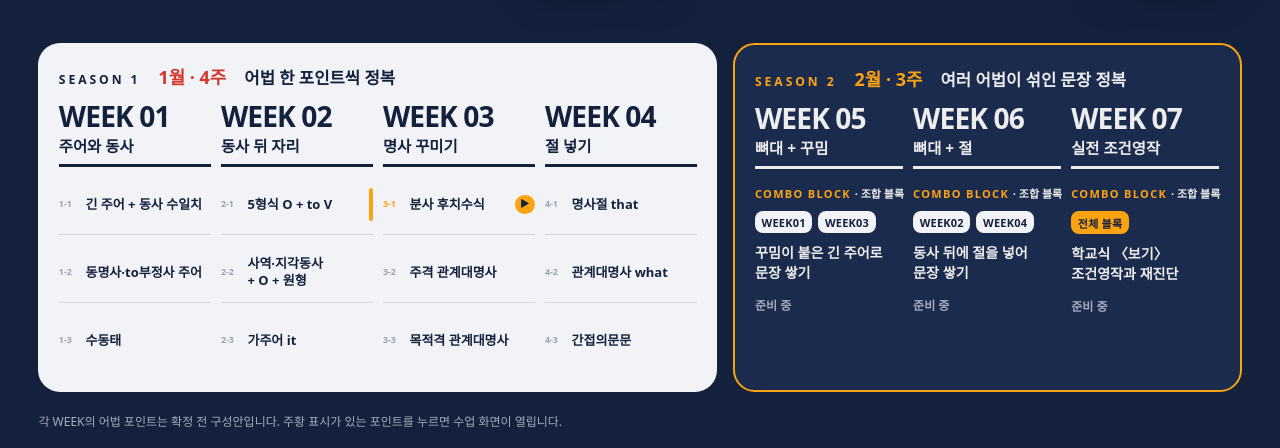
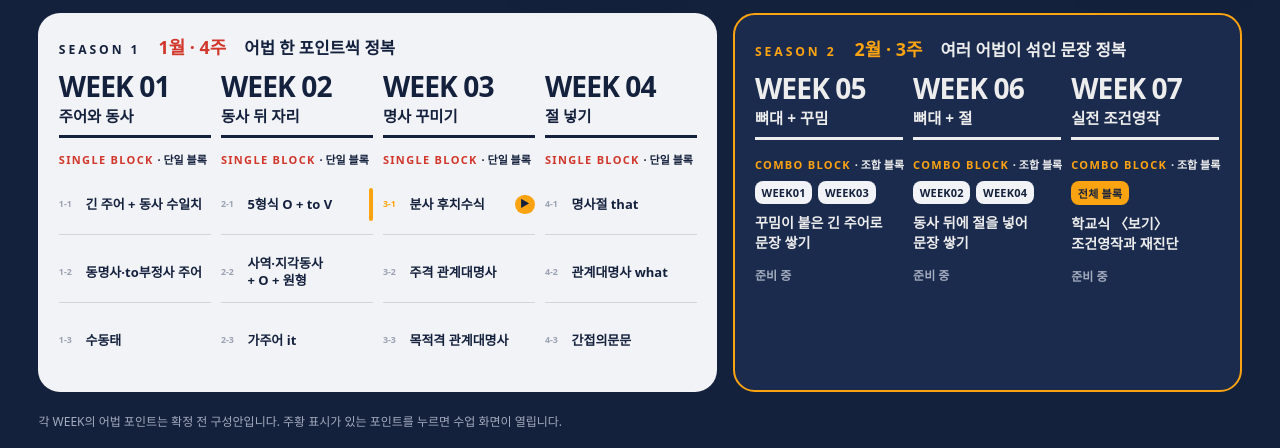
Before and after one commit to evildead1979/LYKEION, a plain HTML site: page index.html in a window 1280 px wide. Shown: the part 352-800 px from the top of the page. Drawn offline with Linux system fonts and the light colour scheme; a web font is replaced by a local one.

Commit message:
시즌 1에 SINGLE BLOCK · 단일 블록 라벨 추가
Co-Authored-By: Claude Opus 5.5 <noreply@anthropic.com>
Claude-Session: https://claude.ai/code/session_01EUyrjLGNVg6Z391AY6WDYp

```diff
--- a/index.html
+++ b/index.html
@@ -79,8 +79,10 @@ h1 em{font-style:normal;color:var(--orange)}
 
 .s2 .rno{color:var(--fg)}
 .mix{display:flex;flex-direction:column;gap:clamp(8px,1.2vh,14px);flex:1;padding:clamp(8px,1.1vh,14px) 0}
-.mix .lab{white-space:nowrap;color:var(--orange);font-weight:800;letter-spacing:.12em;font-size:clamp(11px,.8vw,15px)}
-.mix .lab em{font-style:normal;letter-spacing:0;color:var(--fg);margin-left:.35em;font-weight:700}
+.lab{white-space:nowrap;color:var(--orange);font-weight:800;letter-spacing:.12em;font-size:clamp(11px,.8vw,15px)}
+.s1lab{color:var(--red);margin-top:clamp(4px,.8vh,10px)}
+.s1 .lab em{color:var(--ink)}
+.lab em{font-style:normal;letter-spacing:0;color:var(--fg);margin-left:.35em;font-weight:700}
 .chips{display:flex;flex-wrap:wrap;gap:6px}
 .chip{background:var(--paper);color:var(--ink);font-weight:800;border-radius:8px;padding:.35em .6em;font-size:clamp(11px,.85vw,17px);letter-spacing:.02em}
 .chip.all{background:var(--orange)}
@@ -185,7 +187,7 @@ const wk=(n)=>String(n).padStart(2,"0");
 const head=(r)=>`<div class="rno"><strong><small>WEEK</small>${wk(r.no)}</strong><span>${r.theme}</span></div>`;
 document.getElementById('board').innerHTML=
  `<section class="season s1"><div class="shead"><b>SEASON 1</b><i>1월 · 4주</i><span>어법 한 포인트씩 정복</span></div><div class="rounds">`+
- S1.map(r=>`<div class="round">${head(r)}${r.pts.map(([n,h],j)=>h
+ S1.map(r=>`<div class="round">${head(r)}<span class="lab s1lab">SINGLE BLOCK<em>· 단일 블록</em></span>${r.pts.map(([n,h],j)=>h
    ?`<a class="pt ready" href="${h}"><span class="ix">${r.no}-${j+1}</span><span class="nm">${ch(n)}</span><span class="go">▶</span></a>`
    :`<div class="pt"><span class="ix">${r.no}-${j+1}</span><span class="nm">${ch(n)}</span></div>`).join('')}</div>`).join('')+`</div></section>`+
  `<section class="season s2"><div class="shead"><b>SEASON 2</b><i>2월 · 3주</i><span>여러 어법이 섞인 문장 정복</span></div><div class="rounds">`+
```
